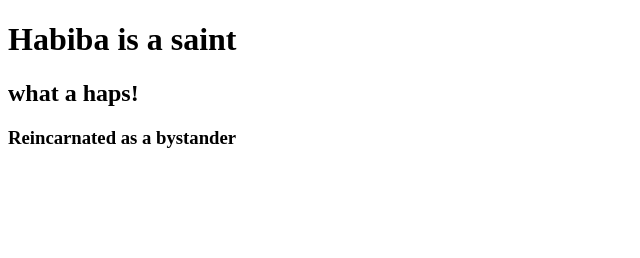
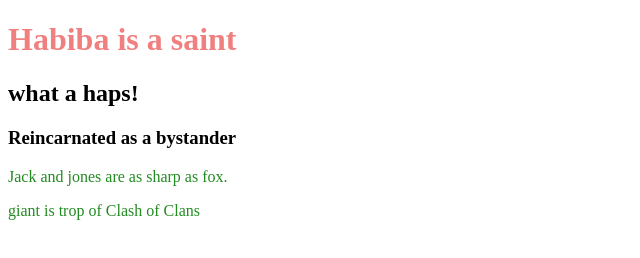
Before and after one commit to Navid5218/my-first-repo, a plain HTML site: page my-first-repo/Index.html in a window 1280 px wide. Shown: the whole page, without its empty margins (0-640 px from the left). Drawn offline with Linux system fonts and the light colour scheme.

Commit message:
style changed

```diff
--- a/my-first-repo/Index.html
+++ b/my-first-repo/Index.html
@@ -4,7 +4,9 @@
     <meta charset="UTF-8">
     <meta name="viewport" content="width=device-width, initial-scale=1.0">
     <title>My first github repo</title>
-    <link rel="shortcut icon" href="">
+    <link rel="shortcut icon" href="rose-flower-amoled-7680x4320-11971 - Copy.jpg">
+    <link rel="stylesheet" href="style.css">
+
 
 </head>
 <body>
@@ -12,5 +14,8 @@
     <h1>Habiba is a saint</h1>
     <h2>what a haps!</h2>
     <h3>Reincarnated as a bystander</h3>
+
+    <p>Jack and jones are as sharp as fox.</p>
+    <p>giant is trop of Clash of Clans</p>
 </body>
 </html>
--- /dev/null
+++ b/my-first-repo/style.css
@@ -0,0 +1,6 @@
+p{
+    color: forestgreen;
+}
+h1{
+    color: lightcoral;
+}
```
Also changed, not shown: 1 other file.
